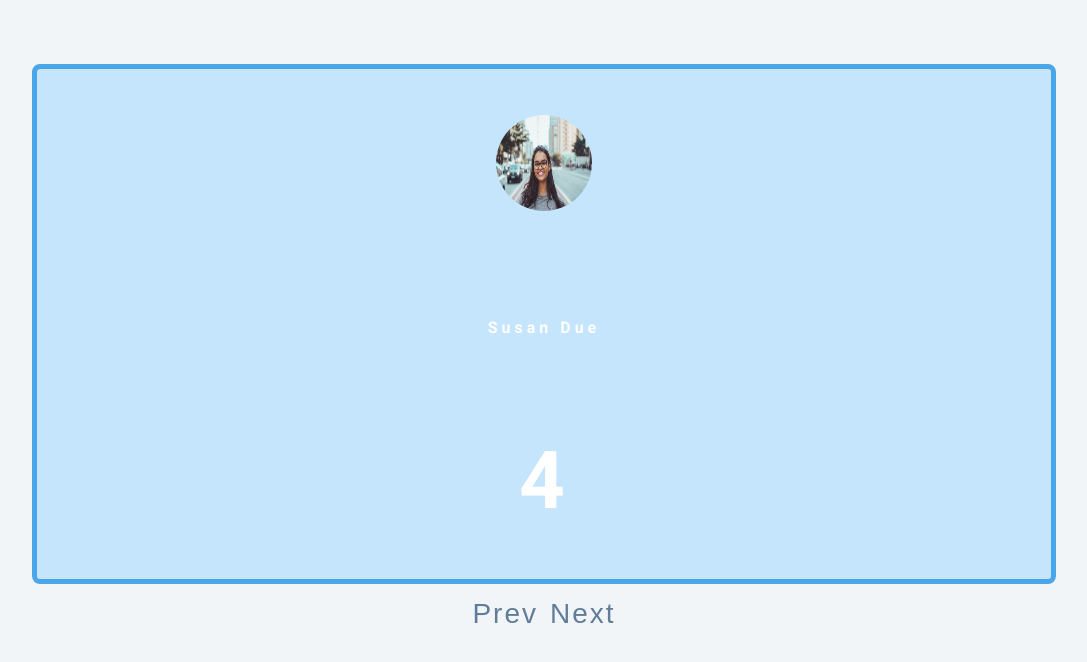
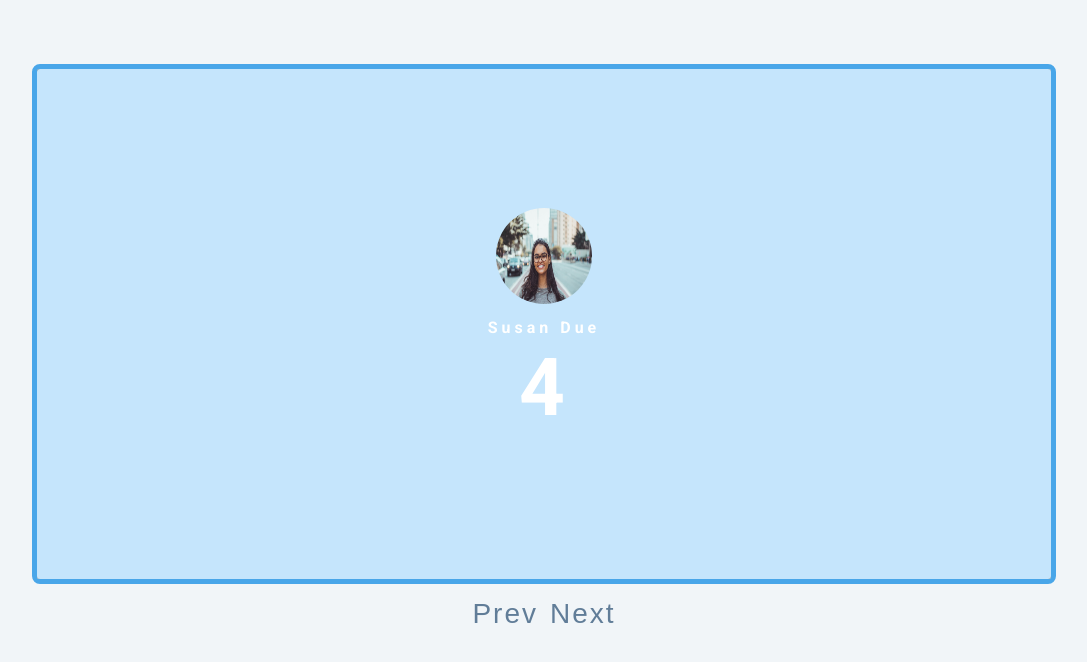
Before and after one commit to BeataJ/slider, a plain HTML site: page index.html in a window 1280 px wide. Shown: the whole page, without its empty margins (96-1183 px from the left). Drawn offline with Linux system fonts and the light colour scheme.

Commit message:
add div to .slide

```diff
--- a/index.html
+++ b/index.html
@@ -6,26 +6,32 @@
     <title>Slider</title>
 
     <!-- styles -->
-    <link rel="stylesheet" href="styles.css" />
+    <link rel="stylesheet" href="./styles.css" />
     <!-- javascript -->
-    <script src="app.js" defer></script>
+    <script src="./app.js" defer></script>
   </head>
   <body>
     <div class="slider-container">
       <div class="slide">
+        <div>
           <img src="./img-1.jpeg" class="slide-img" alt="" />
           <h1>1</h1>
         </div>
+      </div>
       <div class="slide">
+        <div>
           <h1>2</h1>
+        </div>
       </div>
       <div class="slide">
         <h1>3</h1>
       </div>
       <div class="slide">
+        <div>
           <img src="./person-1.jpeg" class="person-img" alt="" />
           <h4>susan due</h4>
           <h1>4</h1>
+        </div>
       </div>
     </div>
     <div class="btn-container">
```
Lines whose indentation alone changed are shown as unchanged.
